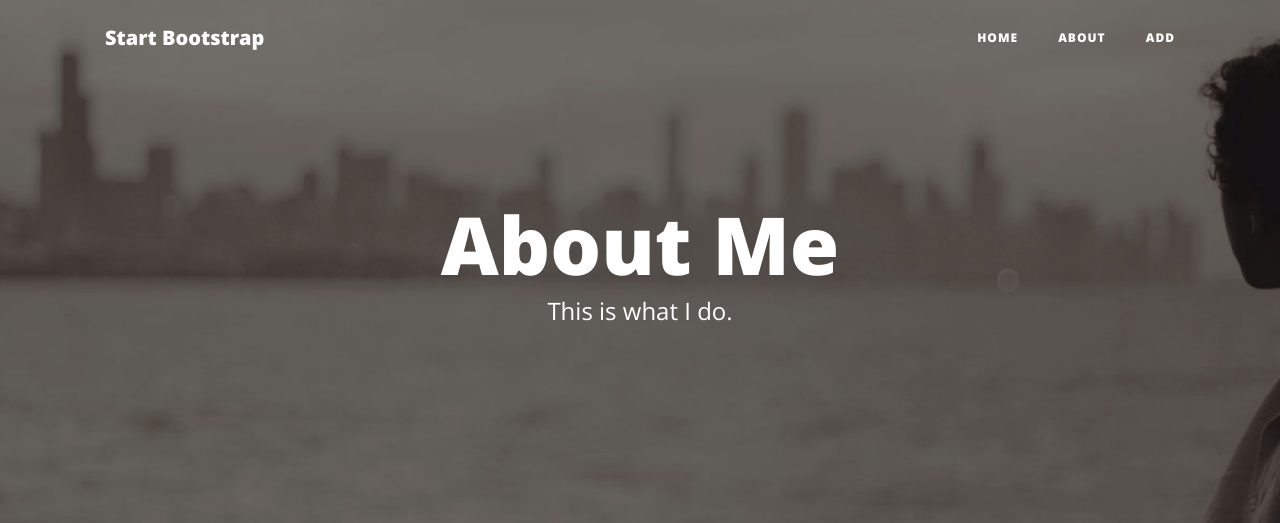
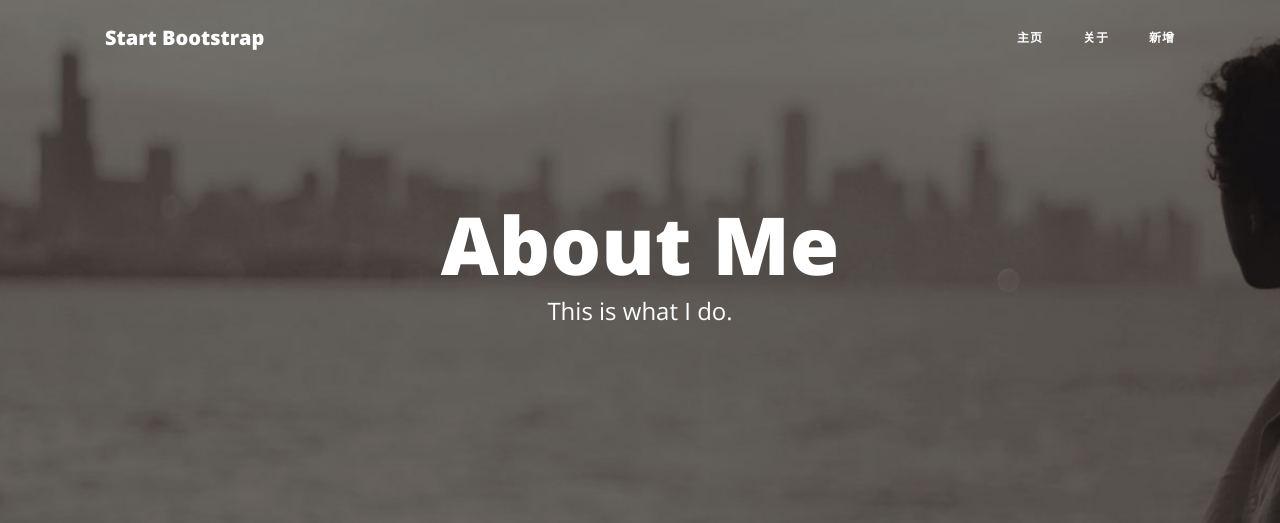
Before and after one commit to Darvyn/flask_blog_practice, a Flask app: page /about in a window 1280 px wide. Shown: the top 523 px of the page. Run offline with Flask 2, Linux system fonts and the light colour scheme; some libraries are stand-ins or nearby versions.

Commit message:
modify the navibar to Chinese

```diff
--- a/templates/about.html
+++ b/templates/about.html
@@ -30,19 +30,19 @@
       <div class="container">
         <a class="navbar-brand" href="{{ url_for('index') }}">Start Bootstrap</a>
         <button class="navbar-toggler navbar-toggler-right" type="button" data-toggle="collapse" data-target="#navbarResponsive" aria-controls="navbarResponsive" aria-expanded="false" aria-label="Toggle navigation">
-          Menu
+          菜单
           <i class="fa fa-bars"></i>
         </button>
         <div class="collapse navbar-collapse" id="navbarResponsive">
           <ul class="navbar-nav ml-auto">
             <li class="nav-item">
-              <a class="nav-link" href="{{ url_for('index') }}">Home</a>
+              <a class="nav-link" href="{{ url_for('index') }}">主页</a>
             </li>
             <li class="nav-item">
-              <a class="nav-link" href="{{ url_for('about') }}">About</a>
+              <a class="nav-link" href="{{ url_for('about') }}">关于</a>
             </li>
             <li class="nav-item">
-              <a class="nav-link" href="{{ url_for('add') }}">Add</a>
+              <a class="nav-link" href="{{ url_for('add') }}">新增</a>
             </li>
           </ul>
         </div>
```
Also changed, not shown: templates/add.html (+4 -4 lines), templates/post.html (+4 -4 lines).
